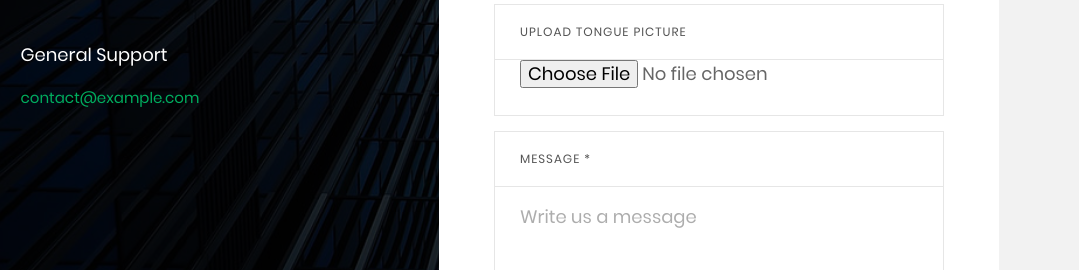
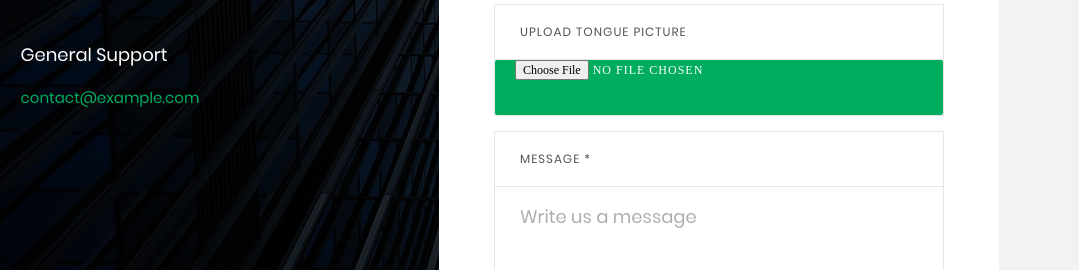
Before and after one commit to shango100/Tongue-Form-pic, a plain HTML site: page index.html in a window 1280 px wide. Shown: the part 532-802 px from the top of the page, 201-1280 px from the left. Drawn offline with Linux system fonts and the light colour scheme; a web font is replaced by a local one.

Commit message:
Update index.html

```diff
--- a/index.html
+++ b/index.html
@@ -61,7 +61,7 @@
 
 				<label class="label-input100" for="tongue">Upload tongue picture</label>
 				<div class="wrap-input100">
-					<input id="tongue" class="input100" type="file" name="tongue-pic" placeholder="upload from your computer">
+					<input id="tongue" class="input100 contact100-form-btn" type="file" name="tongue-pic" placeholder="upload from your computer">
 					<span class="focus-input100"></span>
 				</div>
 
```
